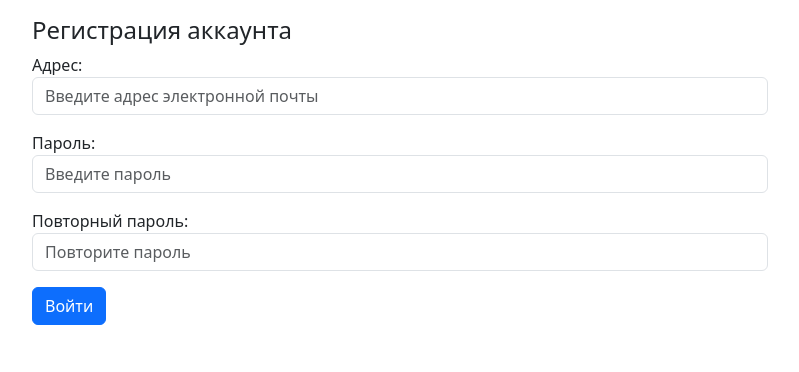
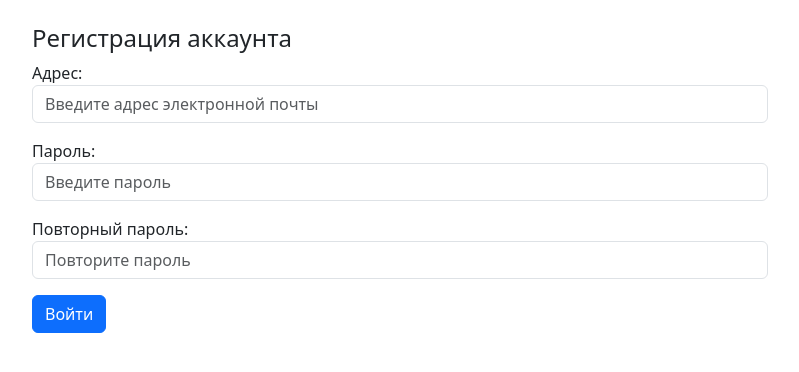
Before and after one commit to RuslanGafurov/JobFinder, a Django app: page /users/registration/ in a window 1280 px wide. Shown: the part 57-429 px from the top of the page, without its empty margins (240-1039 px from the left). Run offline with Django 4.2, Linux system fonts and the light colour scheme.

Commit message:
Minor changes

```diff
--- a/users/templates/users/registration.html
+++ b/users/templates/users/registration.html
@@ -5,7 +5,7 @@
 
     <div class="row">
         <div class="col-md-8 my-3 mx-auto">
-            <h4 class="my=2">Регистрация аккаунта</h4>
+            <h4 class="my-2">Регистрация аккаунта</h4>
             <form method="POST" action="">{% csrf_token %}
                 <div class="form-group">
                     {{ form.as_p }}
```
